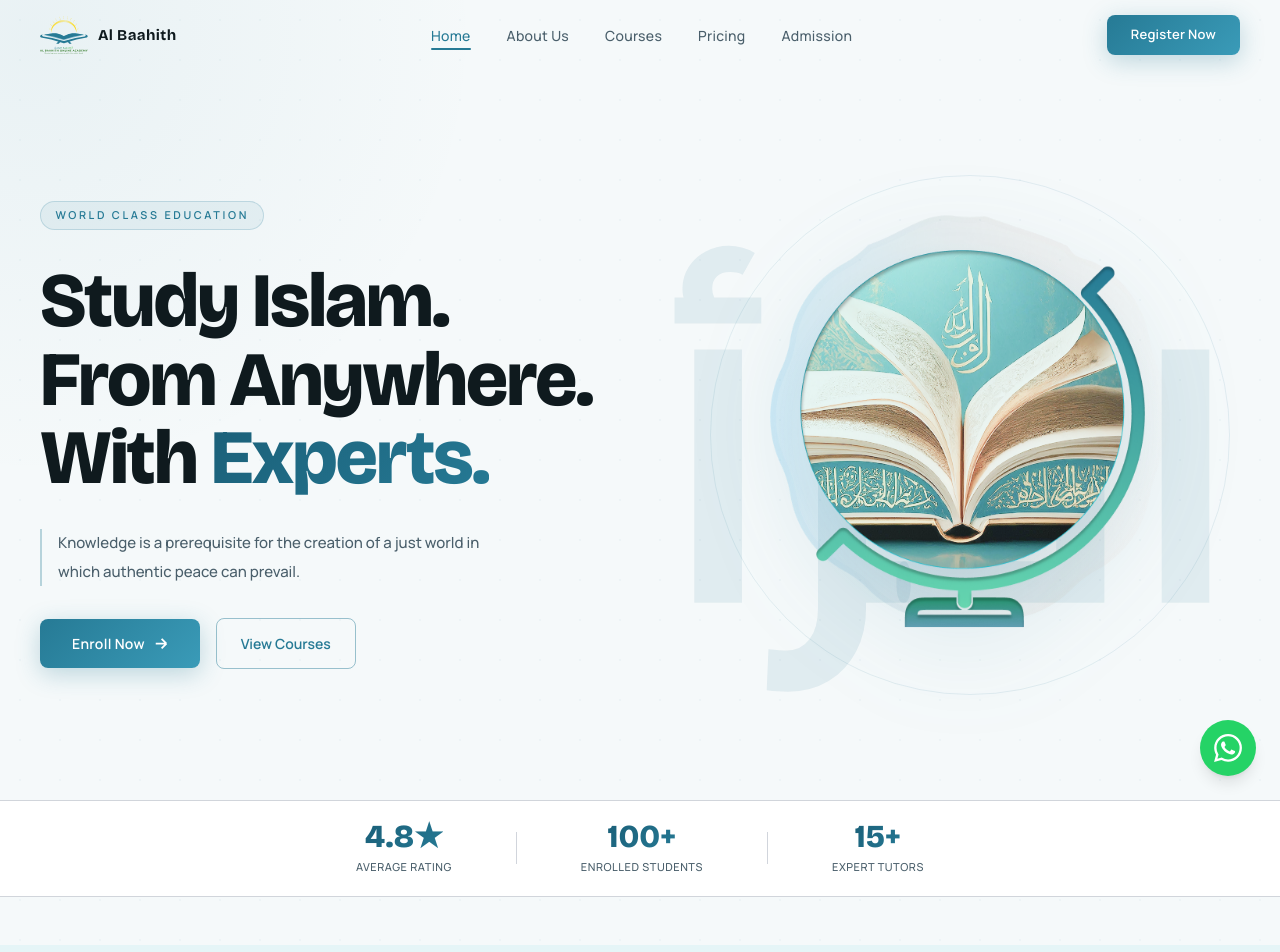
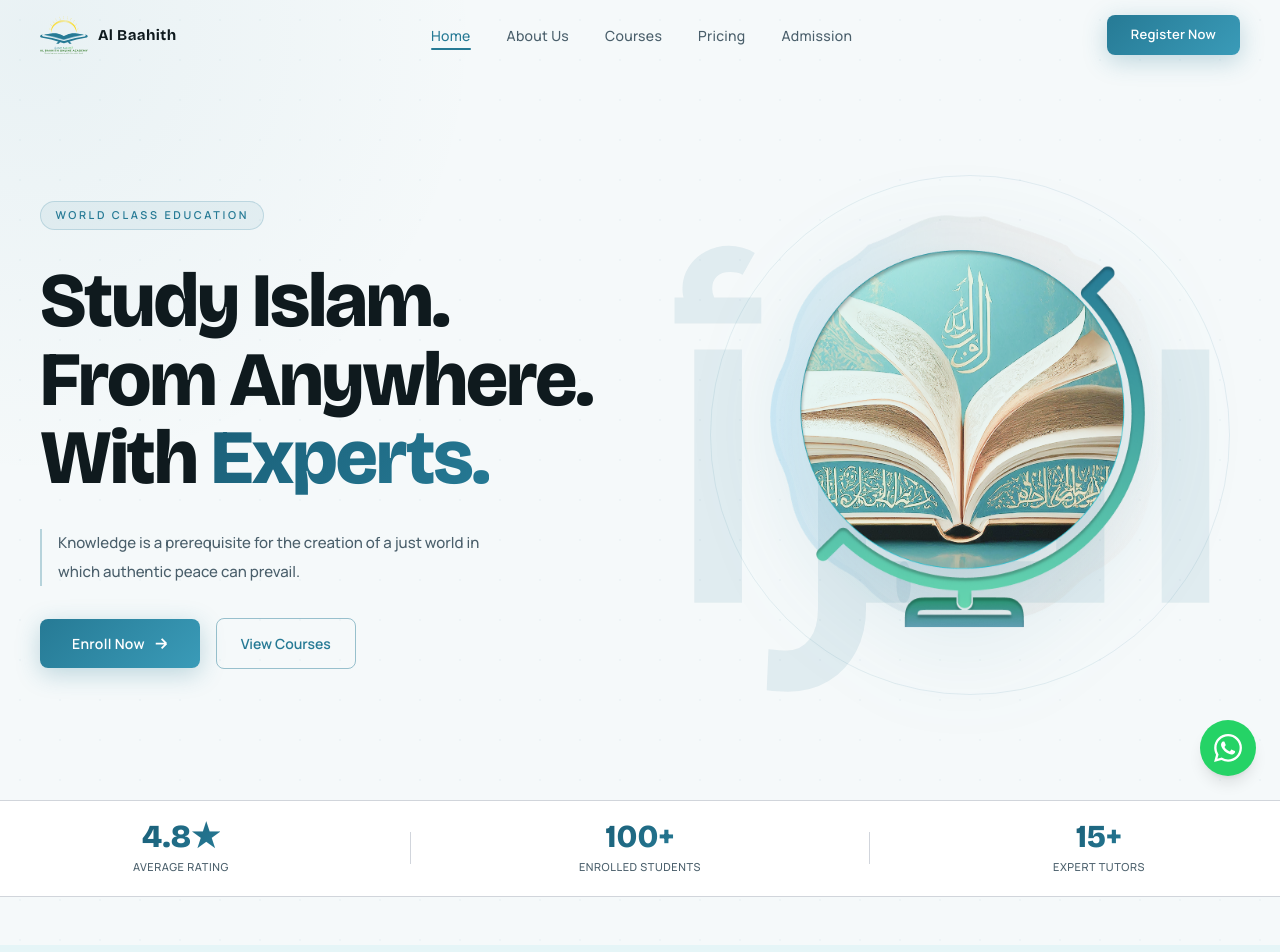
Before and after one commit to Qaasim-Umar/Al-Baaith-Academy, a React (Vite) app: page / in a window 1280 px wide. Shown: the top 952 px of the page. Built offline with nearby package versions, Linux system fonts and the light colour scheme; a web font is replaced by a local one.

Commit message:
feat/added whatsapp

```diff
--- a/src/sections/Home/Hero.jsx
+++ b/src/sections/Home/Hero.jsx
@@ -159,7 +159,7 @@ const Hero = () => {
       {/* Stats bar */}
       <div className="pb-12 relative z-10">
         <div
-          className={`stats-bar flex justify-center gap-8 sm:gap-16 items-center py-5 px-4 anim-ready ${visible ? "anim-visible" : ""}`}
+          className={`stats-bar flex justify-center gap-4 sm:gap-16 items-stretch py-5 px-4 anim-ready ${visible ? "anim-visible" : ""}`}
           style={{ transitionDelay: "0.5s" }}
         >
           {[
@@ -168,15 +168,15 @@ const Hero = () => {
             { label: "Expert Tutors", display: `${tutors}+` },
           ].map((s, i) => (
             <React.Fragment key={i}>
-              {i > 0 && <div className="w-px h-8 bg-gray-300" />}
-              <div className="flex flex-col items-center gap-1.5">
+              {i > 0 && <div className="w-px bg-gray-300 self-center" style={{ height: '32px' }} />}
+              <div className="flex flex-col items-center justify-center gap-1.5 flex-1 min-w-[100px]">
                 <span
                   className="font-bricolage gradient-text font-extrabold leading-none"
                   style={{ fontSize: "clamp(1.6rem, 3vw, 2rem)" }}
                 >
                   {s.display}
                 </span>
-                <span className="font-manrope text-[#4a5f6b] text-[11px] tracking-wider uppercase">{s.label}</span>
+                <span className="font-manrope text-[#4a5f6b] text-[11px] tracking-wider uppercase text-center whitespace-nowrap">{s.label}</span>
               </div>
             </React.Fragment>
           ))}
```
